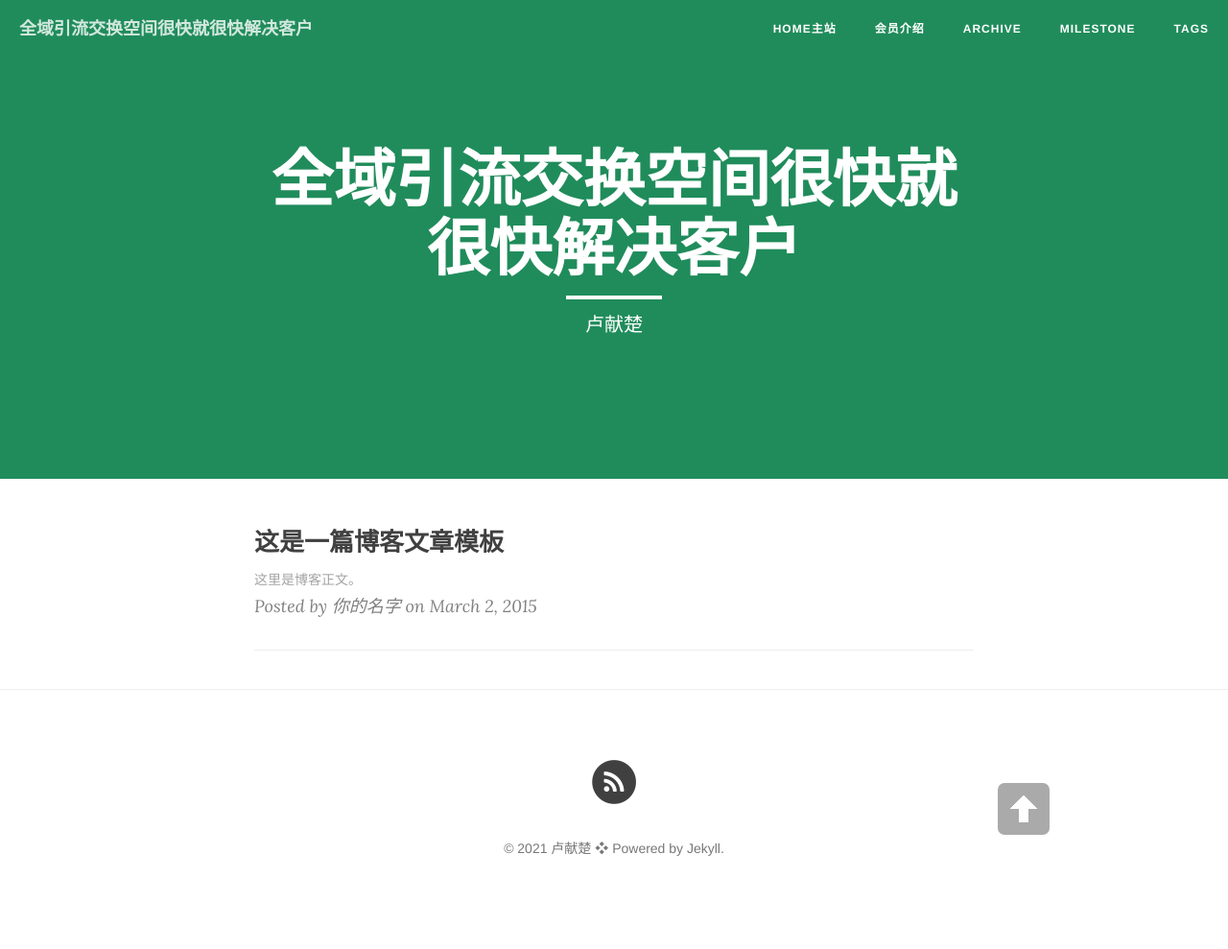
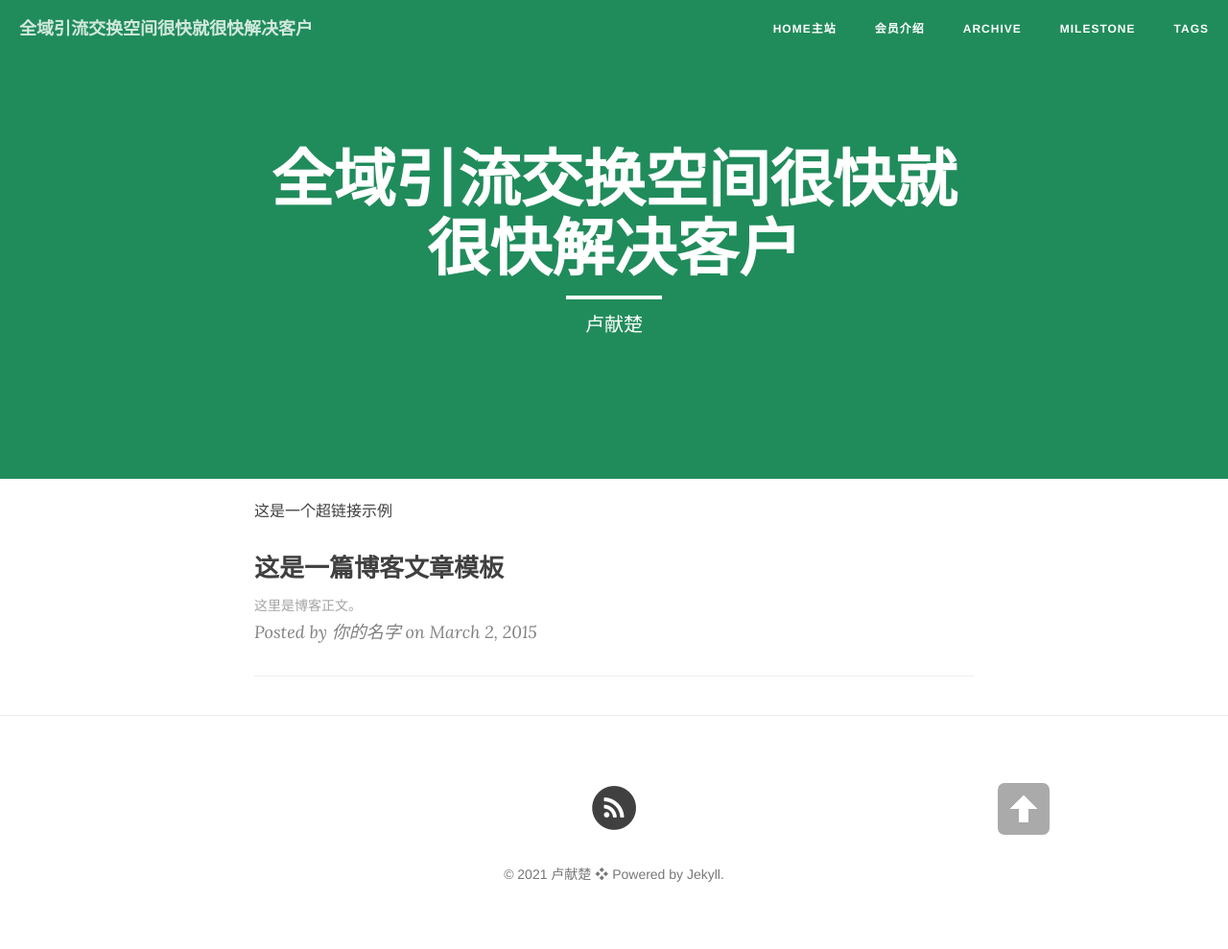
Before and after one commit to luxianchu/luxianchu.github.io, a Jekyll site: the page built from index.html, in a window 1280 px wide. Shown: the whole page at 96% size. Built offline with Jekyll 4.4.1, drawn with Linux system fonts in a browser that asks for light colours; nearby versions of some CDN libraries; the list of posts is cut into pages by our own code; before the commit the page ends 961 px from its top, so only the background shows below that.

Commit message:
Update index.html

```diff
--- a/index.html
+++ b/index.html
@@ -5,6 +5,12 @@ description: "卢献楚"
 
 {% for post in paginator.posts %}
 <div class="post-preview">
+
+
+
+    <a href="http://www.baidu.com" >这是一个超链接示例</a>
+
+
     <a href="{{ post.url | prepend: site.baseurl }}">
         <h2 class="post-title">
             {{ post.title }}
```
